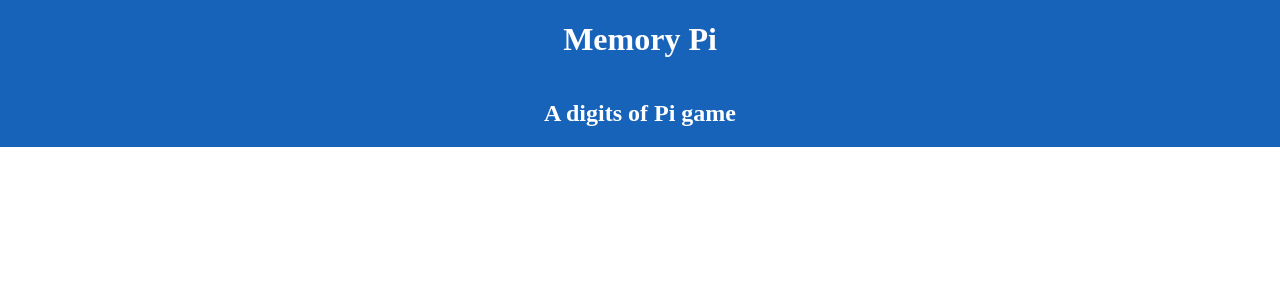
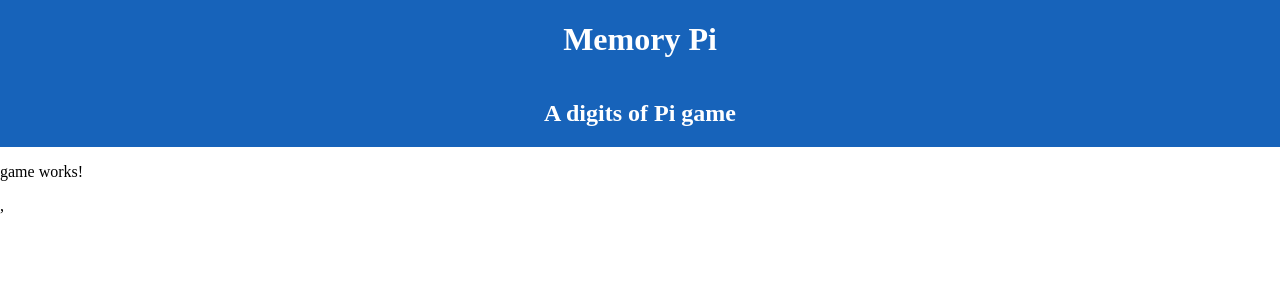
Before and after one commit to tomer953/pi-game-signals, an Angular app: page / in a window 1280 px wide. Shown: the top 300 px of the page. Built offline with nearby package versions, Linux system fonts and the light colour scheme.

Commit message:
initial game component

```diff
--- a/src/app/app.component.html
+++ b/src/app/app.component.html
@@ -1 +1,2 @@
 <app-header />
+<app-game />
--- /dev/null
+++ b/src/app/game/game.component.html
@@ -0,0 +1 @@
+<p>game works!</p>,
--- /dev/null
+++ b/src/app/game/game.component.scss
@@ -0,0 +1,3 @@
+:host {
+  display: block;
+}
--- /dev/null
+++ b/src/app/game/game.component.ts
@@ -0,0 +1,14 @@
+import { CommonModule } from '@angular/common';
+import { ChangeDetectionStrategy, Component } from '@angular/core';
+
+@Component({
+  selector: 'app-game',
+  standalone: true,
+  imports: [
+    CommonModule,
+  ],
+  templateUrl: './game.component.html',
+  styleUrls: ['./game.component.scss'],
+  changeDetection: ChangeDetectionStrategy.OnPush,
+})
+export class GameComponent { }
```
Also changed, not shown: src/app/app.component.ts (+6 -5 lines).
